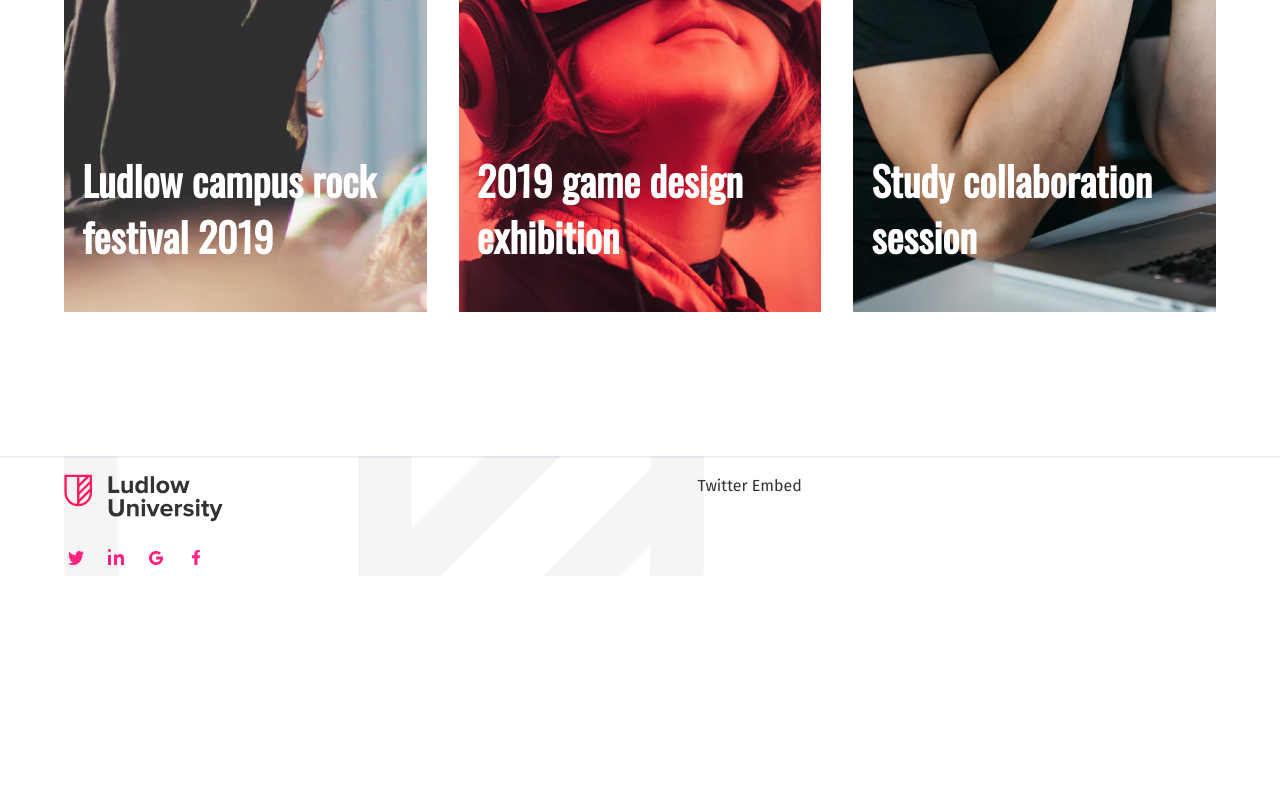
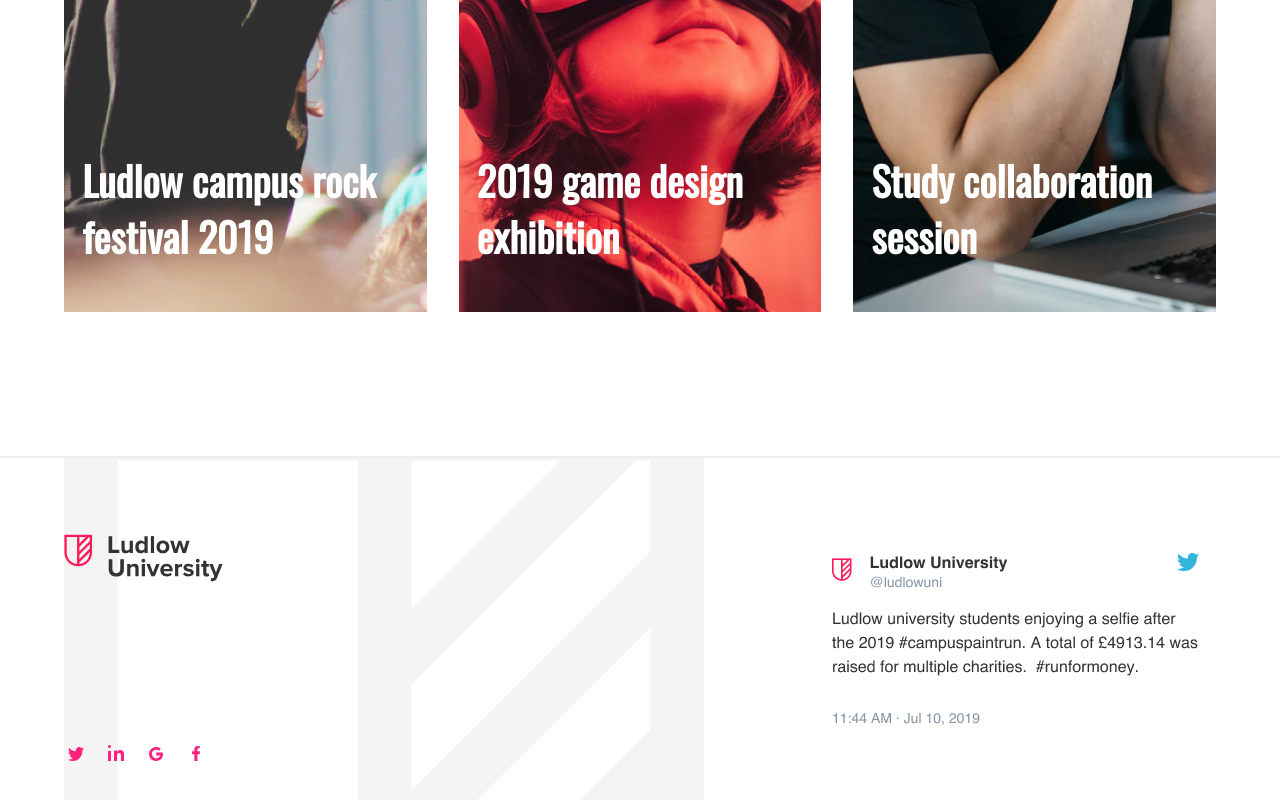
Before and after one commit to AbrahamDN/ludlow-uni, a React (Create React App) app: page / in a window 1280 px wide. Shown: the part 3776-4576 px from the top of the page. Before the commit the page ends 4352 px from the top, so only its background shows below. Built offline with nearby package versions, Linux system fonts and the light colour scheme.

Commit message:
Update footer to use twitter embed image...

```diff
--- a/src/App.js
+++ b/src/App.js
@@ -37,7 +37,9 @@ const App = ({ dispatchIsMobile, dispatchIsNotMobile }) => {
           <Route path='/' component={Homepage} />
         </Switch>
       </div>
-      <Footer className='footer-wrapper' />
+      <div className='footer-wrapper'>
+        <Footer />
+      </div>
     </div>
   );
 };
--- a/src/pages/footer/footer.component.jsx
+++ b/src/pages/footer/footer.component.jsx
@@ -1,4 +1,5 @@
 import React from 'react';
+import { connect } from 'react-redux';
 
 import './footer.styles.scss';
 
@@ -8,16 +9,17 @@ import linkedIn from '../../svg/Social/Linkedin.svg';
 import google from '../../svg/Social/Google.svg';
 import facebook from '../../svg/Social/Facebook.svg';
 
-const Footer = ({ ...props }) => {
+const Footer = ({ isMobile }) => {
   return (
-    <div {...props}>
     <div className='footer'>
-        <div className='footer-content'>
+      <div className={`footer-content ${isMobile ? 'mobile' : ''}`}>
+        <div>
           <div>
             <Logo />
           </div>
           <div className='footer-twitter'>
-            <p>Twitter Embed</p>
+            <img src='/assets/png/Twitter embed.png' alt='Twitter embed' />
+          </div>
         </div>
         <div className='footer-socials'>
           <div className='footer-socials-list'>
@@ -29,8 +31,11 @@ const Footer = ({ ...props }) => {
         </div>
       </div>
     </div>
-    </div>
   );
 };
 
-export default Footer;
+const mapStateToProps = state => ({
+  isMobile: state.isMobile,
+});
+
+export default connect(mapStateToProps)(Footer);
--- a/src/pages/footer/footer.styles.scss
+++ b/src/pages/footer/footer.styles.scss
@@ -1,18 +1,28 @@
 @import '../../partials.scss';
 
 .footer {
-  @include global-spacing();
+  @include global-spacing(6%);
   background: url('../../svg/logo-icon-transparent.svg') no-repeat;
-  background-position: 10%;
+  background-position: 10% 0%;
   background-size: 50%;
   border-top: 2px solid rgba(53, 95, 143, 0.1);
   position: sticky;
   bottom: 0;
 
   .footer-content {
-    display: grid;
-    grid-template-columns: repeat(auto-fit, minmax(250px, 1fr));
-    grid-gap: 10%;
+    & > div:first-child {
+      display: flex;
+      justify-content: space-between;
+      flex-wrap: wrap;
+
+      img {
+        width: 100%;
+      }
+    }
+
+    .footer-twitter {
+      @include flex-position(center);
+    }
 
     .footer-socials-list {
       img:not(:first-child) {
@@ -20,8 +30,10 @@
       }
     }
 
-    div:last-child {
-      grid-row: 3;
+    &.mobile {
+      .footer-twitter {
+        width: -webkit-fill-available;
+      }
     }
   }
 }
```
Also changed, not shown: public/assets/png/Twitter embed.png (added). Lines whose indentation alone changed are shown as unchanged.
